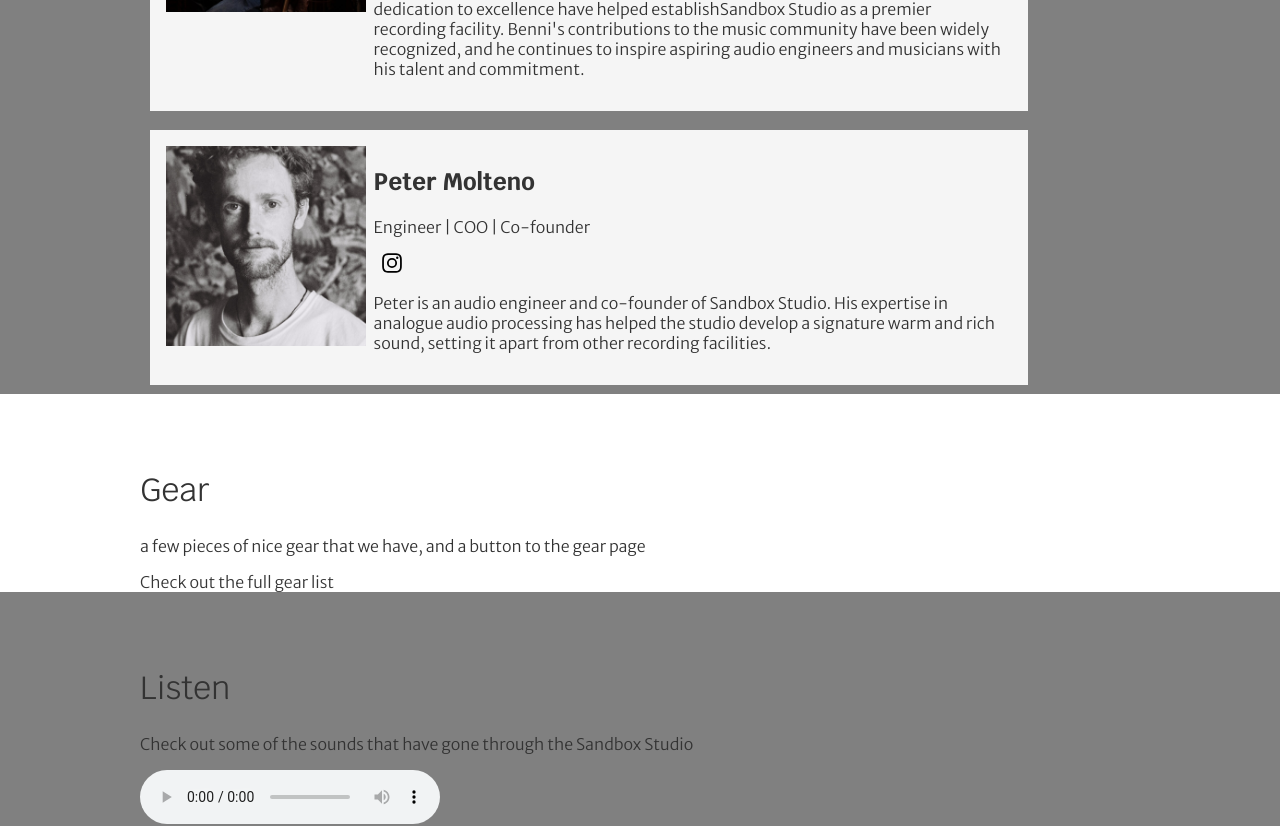
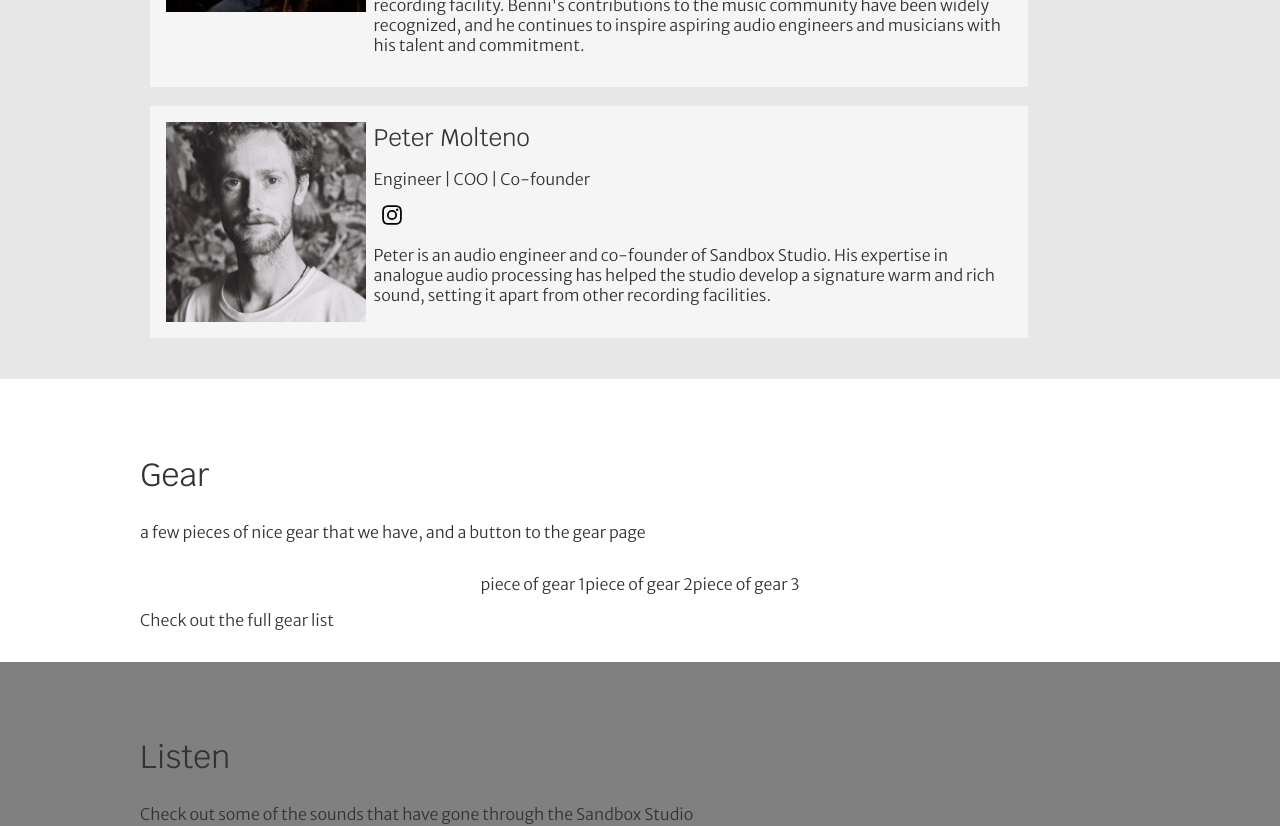
Before and after one commit to moltenot/sandbox_website, a Next.js app: page / in a window 1280 px wide. Shown: the part 1720-2546 px from the top of the page. Built offline with nearby package versions, Linux system fonts and the light colour scheme.

Commit message:
added more developments to the BasicSection

```diff
--- a/components/sections/horizontalCards.js
+++ b/components/sections/horizontalCards.js
@@ -1,11 +1,10 @@
 import styles from "@/styles/horizontalCards.module.css";
-export default function HorizontalCards({ children, cards }) {
+export default function HorizontalCards({ children }) {
   return (
     <>
-      <div className={`${styles.textcontainer} cont-md`}>{children}</div>
       <div className={styles.scrollcontainer}>
         <div className="flex-pad" />
-        {cards}
+        {children}
         <div className="flex-pad" />
       </div>
     </>
--- a/pages/index.js
+++ b/pages/index.js
@@ -12,6 +12,7 @@ import Navbar from "@/components/navbar";
 import Footer from "@/components/footer";
 import BasicSection from "@/components/sections/basicSection";
 import ReactAudioPlayer from "react-audio-player";
+import HorizontalCards from "@/components/sections/horizontalCards";
 
 // import audio1 from "@/public/audio/bensound-adayout.mp3"
 // import audio2 from "@/public/audio/Corwin Trails - Pop.mp3"
@@ -71,7 +72,7 @@ export default function Home() {
                     </p>
                 </TextColumnImageColumn>
             </section>
-            <BasicSection id="people" header="Meet the team" backgroundColor={"gray"}>
+            <BasicSection id="people" header="Meet the team" backgroundColor={"var(--dark-light-gray)"}>
                 <p>Sandbox Studio is jointly run by studio engineers Benni Krueger and Peter Molteno
                 </p>
                 <TeamMember {...people[0]}/>
@@ -79,6 +80,11 @@ export default function Home() {
             </BasicSection>
             <BasicSection id={"gear"} header={"Gear"} backgroundColor={"white"}>
                 <p>a few pieces of nice gear that we have, and a button to the gear page</p>
+                <HorizontalCards>
+                    <p>piece of gear 1</p>
+                    <p>piece of gear 2</p>
+                    <p>piece of gear 3</p>
+                </HorizontalCards>
                 <Link href={"/gear"}>Check out the full gear list</Link>
             </BasicSection>
             <BasicSection id="listen" header={"Listen"} backgroundColor={"gray"}>
--- a/styles/basicSection.module.css
+++ b/styles/basicSection.module.css
@@ -4,4 +4,5 @@
 
 .background {
     padding-top: 3rem;
+    padding-bottom: 2rem;
 }
--- a/styles/globals.css
+++ b/styles/globals.css
@@ -2,6 +2,7 @@
   --navbar-height: 64px;
   --container-padding: 0.5rem;
   --light-gray: whitesmoke;
+  --dark-light-gray: rgb(231, 231, 231);
 }
 
 h1 {
--- a/styles/teamMember.module.css
+++ b/styles/teamMember.module.css
@@ -3,6 +3,7 @@
     width: fit-content;
     padding: 0.6rem;
 }
+
 .container {
     padding: 1rem;
     display: flex;
@@ -19,12 +20,16 @@
     .container {
         flex-direction: column;
     }
+
     .img {
         width: 150px;
         height: 150px;
     }
+
+    .root h2 {
+        padding-top: 0.4rem;
+    }
 }
-
 
 
 .sociallinks {
@@ -39,6 +44,6 @@
 
 /*their name*/
 .root h2 {
-    font-weight: bold;
-
+    margin-top: 0;
+    margin-bottom: 0;
 }
```
